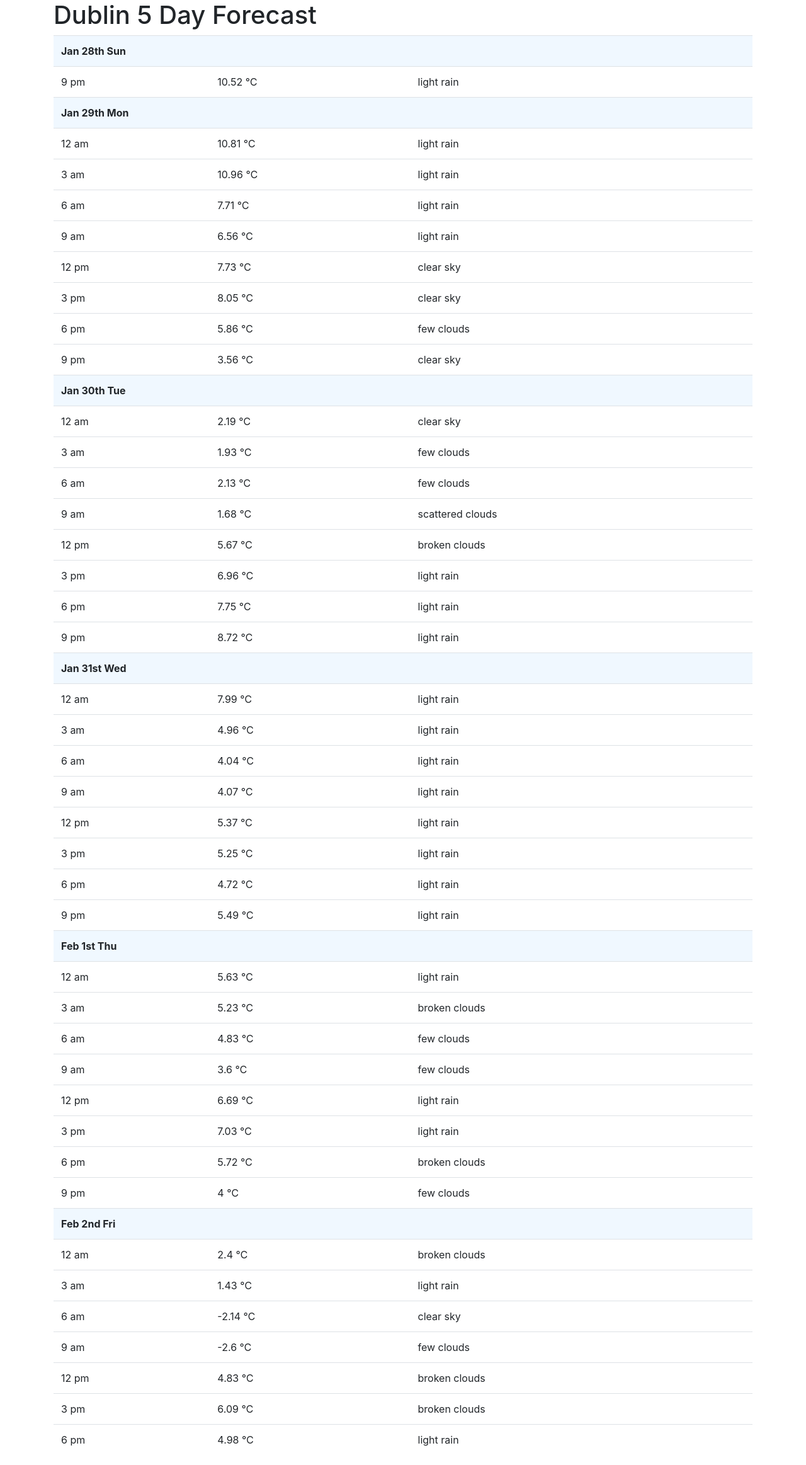
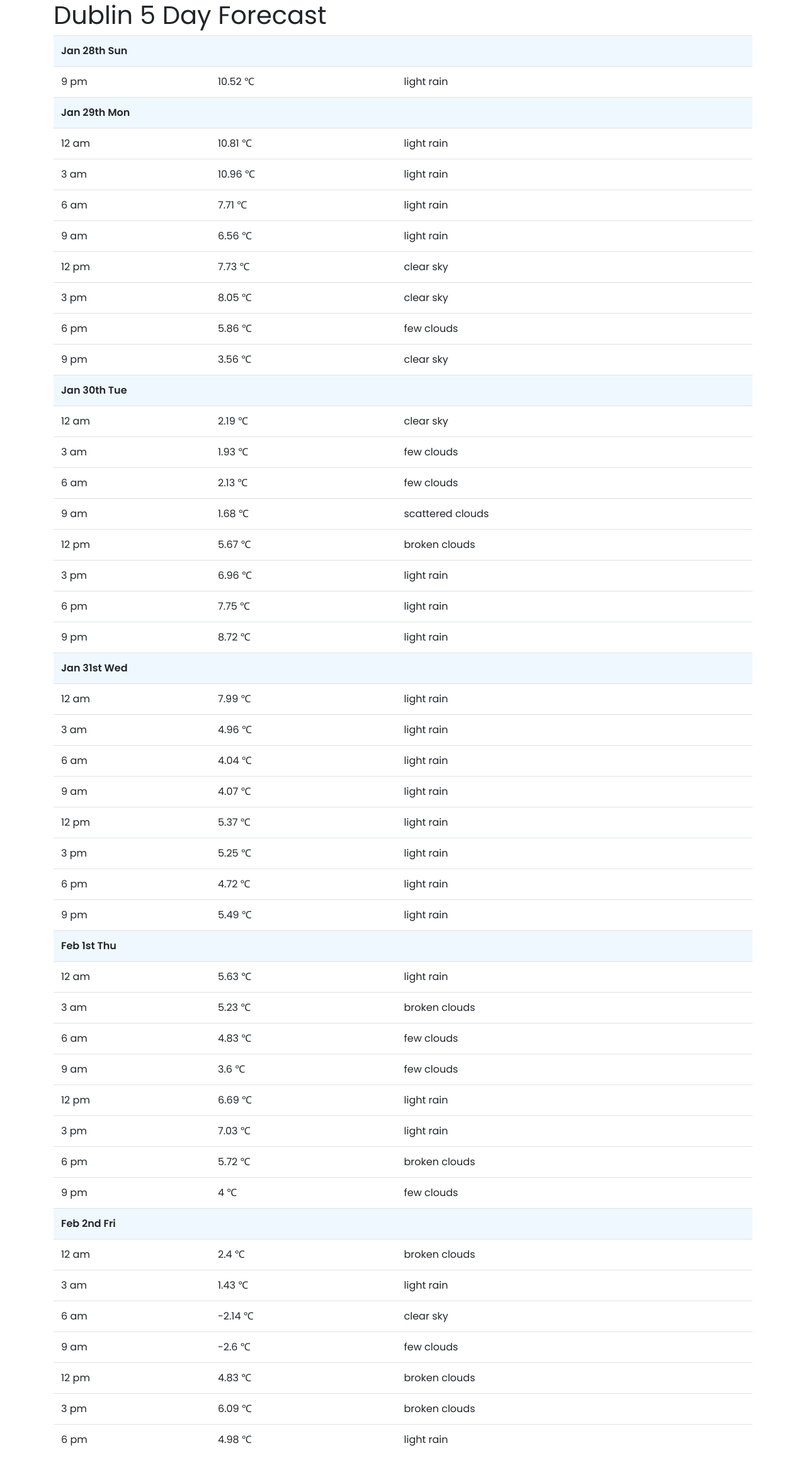
Before and after one commit to donyd/weatherGetter, a PHP site: page / in a window 1280 px wide. Shown: the whole page at 63% size. Run offline with PHP 8.4, Linux system fonts and the light colour scheme.

Commit message:
minor changes

```diff
--- a/css/styles.css
+++ b/css/styles.css
@@ -1,4 +1,7 @@
+* {
+    font-family: 'Poppins', sans-serif;
+}
+
 .groupheader {
     background-color: aliceblue;
-
 }
--- a/index.php
+++ b/index.php
@@ -5,8 +5,10 @@
   <meta charset="utf-8">
   <meta name="viewport" content="width=device-width, initial-scale=1, shrink-to-fit=no">
   <title>Weather Getter</title>
+
   <script src="js/script.js"></script>
   <link rel="stylesheet" href="https://maxcdn.bootstrapcdn.com/bootstrap/4.0.0/css/bootstrap.min.css" integrity="sha384-Gn5384xqQ1aoWXA+058RXPxPg6fy4IWvTNh0E263XmFcJlSAwiGgFAW/dAiS6JXm" crossorigin="anonymous">
+  <link href="https://fonts.googleapis.com/css?family=Poppins:300,400,600" rel="stylesheet">
   <link rel="stylesheet" href=".\css\styles.css">
 
   <?php
@@ -56,9 +58,6 @@ foreach($innerValues as $value){
 print_r('</table>');
 ?>
 
-<div class="row"
-
-
 </div>
 
 </body>
--- a/js/script.js
+++ b/js/script.js
@@ -1,5 +1,5 @@
 function checkJS(){
-  alert("JavaScript Online");
+  alert("JavaScript Online cuz Dony said so");
 }
 
 var getWeather = function (){
```
